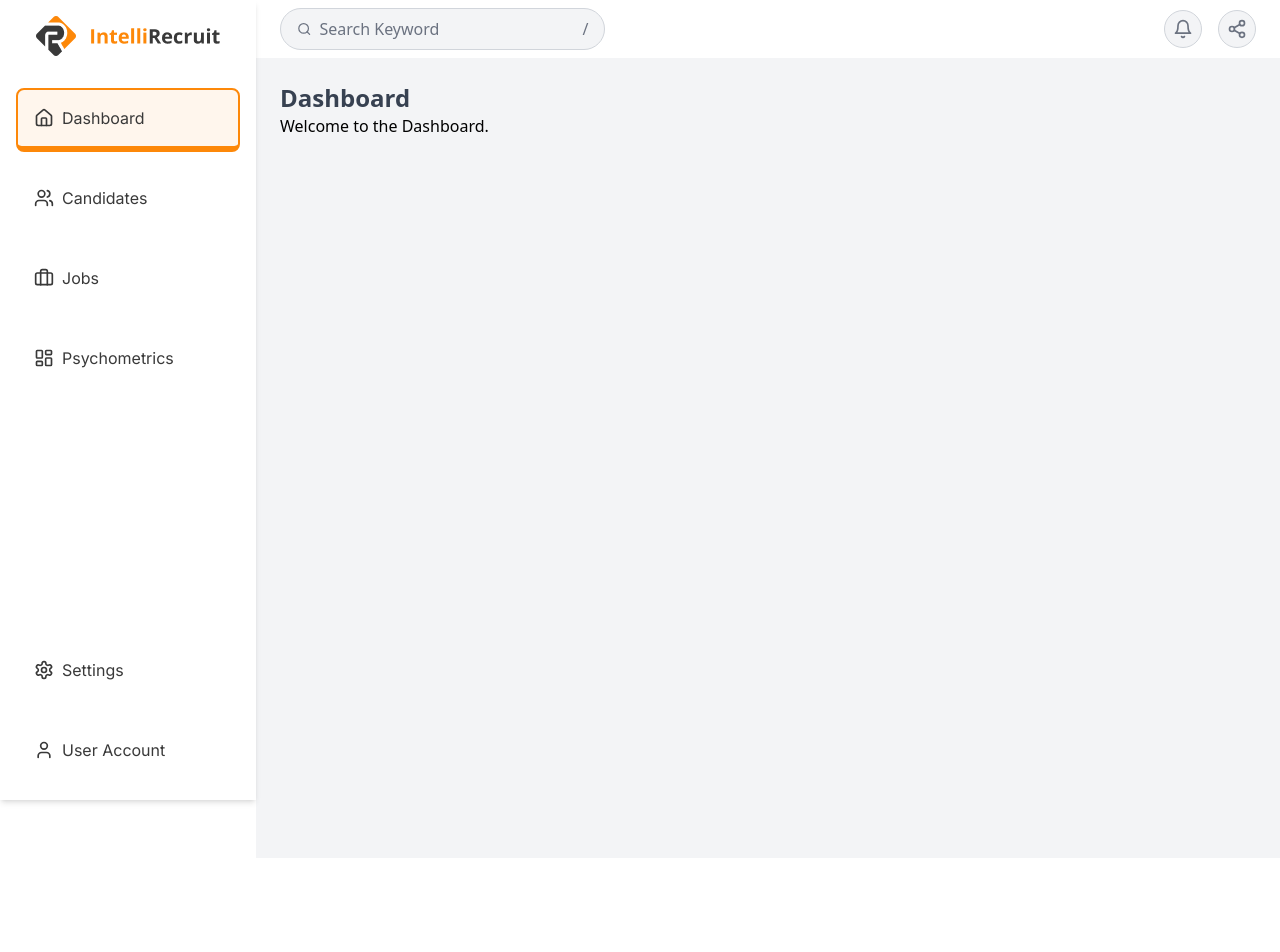
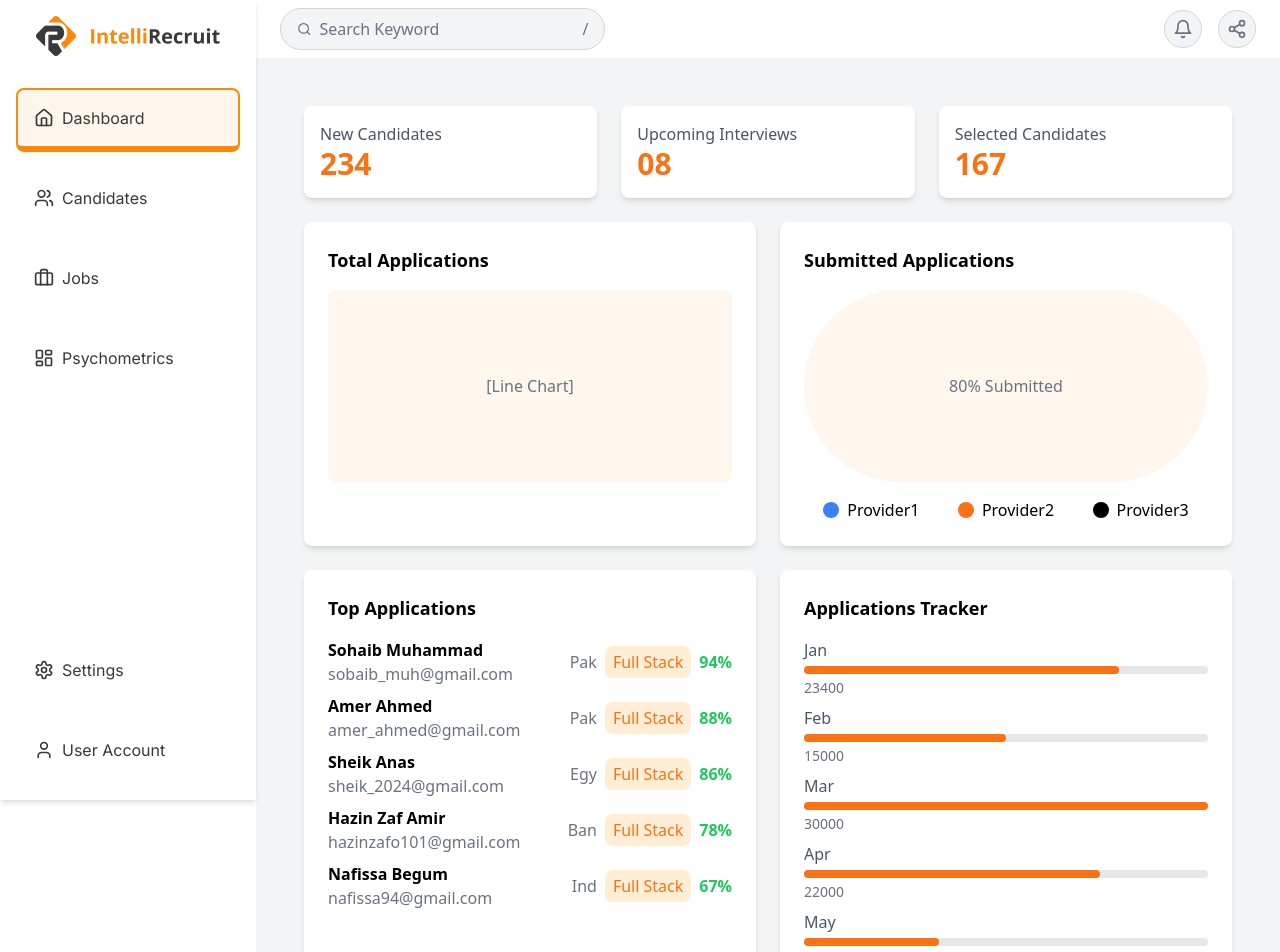
Before and after one commit to roxzdurai/Intel2, a React (Vite) app: page / in a window 1280 px wide. Shown: the top 952 px of the page. Before the commit the page ends 858 px from the top, so only its background shows below. Built offline with nearby package versions, Linux system fonts and the light colour scheme.

Commit message:
Update Dashboard.tsx

```diff
--- a/src/components/Dashboard.tsx
+++ b/src/components/Dashboard.tsx
@@ -1,10 +1,116 @@
-import React from 'react';
+import React from "react";
 
-const Dashboard: React.FC = () => {
+const Dashboard = () => {
   return (
-    <div>
-      <h1 className="text-2xl font-bold text-gray-700">Dashboard</h1>
-      <p>Welcome to the Dashboard.</p>
+    <div className="p-6 space-y-6">
+      {/* Header Section */}
+      <div className="grid grid-cols-1 md:grid-cols-3 gap-6">
+        <div className="bg-white shadow-md p-4 rounded-lg">
+          <p className="text-gray-600">New Candidates</p>
+          <h1 className="text-3xl font-bold text-orange-500">234</h1>
+        </div>
+        <div className="bg-white shadow-md p-4 rounded-lg">
+          <p className="text-gray-600">Upcoming Interviews</p>
+          <h1 className="text-3xl font-bold text-orange-500">08</h1>
+        </div>
+        <div className="bg-white shadow-md p-4 rounded-lg">
+          <p className="text-gray-600">Selected Candidates</p>
+          <h1 className="text-3xl font-bold text-orange-500">167</h1>
+        </div>
+      </div>
+
+      {/* Chart Section */}
+      <div className="grid grid-cols-1 md:grid-cols-2 gap-6">
+        {/* Total Applications Line Chart */}
+        <div className="bg-white shadow-md p-6 rounded-lg">
+          <h2 className="text-lg font-semibold">Total Applications</h2>
+          {/* Line Chart Placeholder */}
+          <div className="mt-4 h-48 flex items-center justify-center bg-orange-50 rounded-lg">
+            <p className="text-gray-500">[Line Chart]</p>
+          </div>
+        </div>
+
+        {/* Submitted Applications Donut Chart */}
+        <div className="bg-white shadow-md p-6 rounded-lg">
+          <h2 className="text-lg font-semibold">Submitted Applications</h2>
+          {/* Donut Chart Placeholder */}
+          <div className="mt-4 h-48 flex items-center justify-center bg-orange-50 rounded-full">
+            <p className="text-gray-500">80% Submitted</p>
+          </div>
+          <div className="mt-4 flex justify-around">
+            <div className="flex items-center">
+              <span className="h-4 w-4 bg-blue-500 rounded-full inline-block mr-2"></span>
+              Provider1
+            </div>
+            <div className="flex items-center">
+              <span className="h-4 w-4 bg-orange-500 rounded-full inline-block mr-2"></span>
+              Provider2
+            </div>
+            <div className="flex items-center">
+              <span className="h-4 w-4 bg-black rounded-full inline-block mr-2"></span>
+              Provider3
+            </div>
+          </div>
+        </div>
+      </div>
+
+      {/* Top Applications & Applications Tracker */}
+      <div className="grid grid-cols-1 md:grid-cols-2 gap-6">
+        {/* Top Applications */}
+        <div className="bg-white shadow-md p-6 rounded-lg">
+          <h2 className="text-lg font-semibold">Top Applications</h2>
+          <ul className="mt-4 space-y-2">
+            {/* Example Entries */}
+            {[
+              { name: "Sohaib Muhammad", email: "sobaib_muh@gmail.com", location: "Pak", stack: "Full Stack", percentage: "94%" },
+              { name: "Amer Ahmed", email: "amer_ahmed@gmail.com", location: "Pak", stack: "Full Stack", percentage: "88%" },
+              { name: "Sheik Anas", email: "sheik_2024@gmail.com", location: "Egy", stack: "Full Stack", percentage: "86%" },
+              { name: "Hazin Zaf Amir", email: "hazinzafo101@gmail.com", location: "Ban", stack: "Full Stack", percentage: "78%" },
+              { name: "Nafissa Begum", email: "nafissa94@gmail.com", location: "Ind", stack: "Full Stack", percentage: "67%" },
+            ].map((applicant, index) => (
+              <li key={index} className="flex justify-between items-center">
+                <div className="flex flex-col">
+                  <span className="font-semibold">{applicant.name}</span>
+                  <span className="text-gray-500">{applicant.email}</span>
+                </div>
+                <div className="flex items-center space-x-2">
+                  <span className="text-gray-500">{applicant.location}</span>
+                  <span className="bg-orange-100 text-orange-500 px-2 py-1 rounded-lg">{applicant.stack}</span>
+                  <span className="text-green-500 font-bold">{applicant.percentage}</span>
+                </div>
+              </li>
+            ))}
+          </ul>
+        </div>
+
+        {/* Applications Tracker */}
+        <div className="bg-white shadow-md p-6 rounded-lg">
+          <h2 className="text-lg font-semibold">Applications Tracker</h2>
+          <ul className="mt-4 space-y-2">
+            {/* Example Progress Bars */}
+            {[
+              { month: "Jan", value: 23400 },
+              { month: "Feb", value: 15000 },
+              { month: "Mar", value: 30000 },
+              { month: "Apr", value: 22000 },
+              { month: "May", value: 10000 },
+              { month: "Jun", value: 23400 },
+              { month: "Jul", value: 5000 },
+            ].map((tracker, index) => (
+              <li key={index}>
+                <p className="text-gray-600">{tracker.month}</p>
+                <div className="w-full bg-gray-200 h-2 rounded-lg mt-1">
+                  <div
+                    className="bg-orange-500 h-2 rounded-lg"
+                    style={{ width: `${(tracker.value / 30000) * 100}%` }}
+                  ></div>
+                </div>
+                <p className="text-sm text-gray-500 mt-1">{tracker.value}</p>
+              </li>
+            ))}
+          </ul>
+        </div>
+      </div>
     </div>
   );
 };
```
